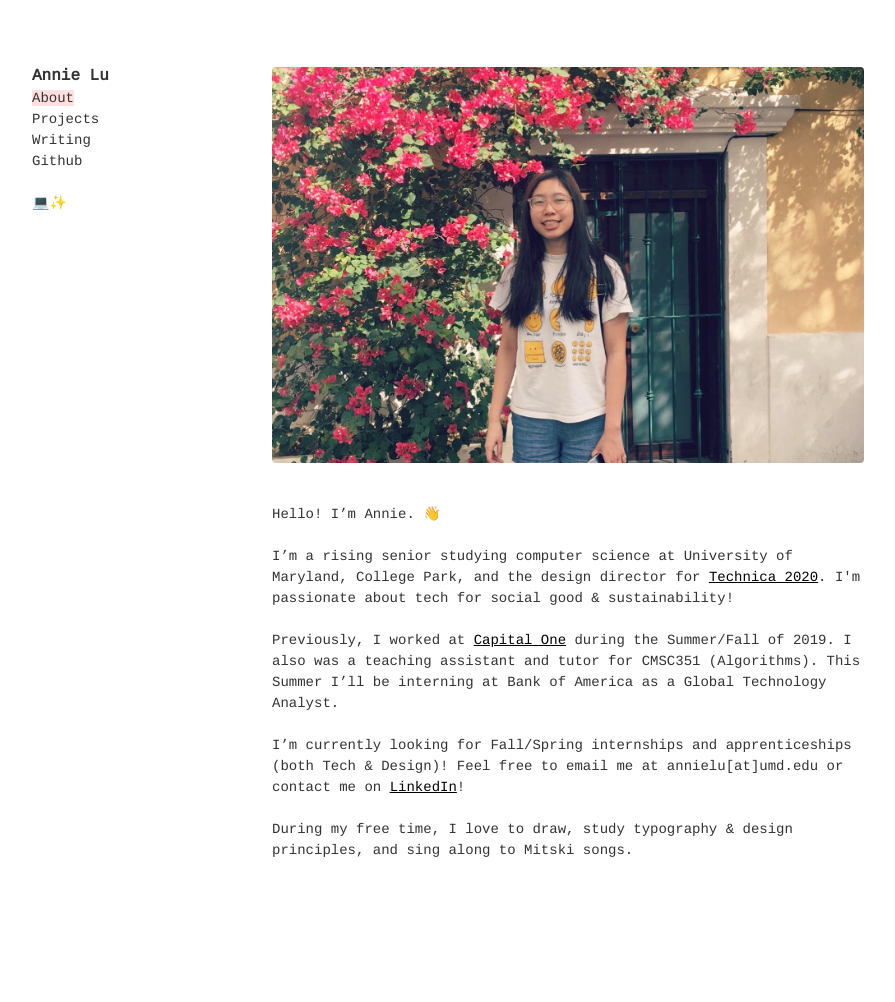
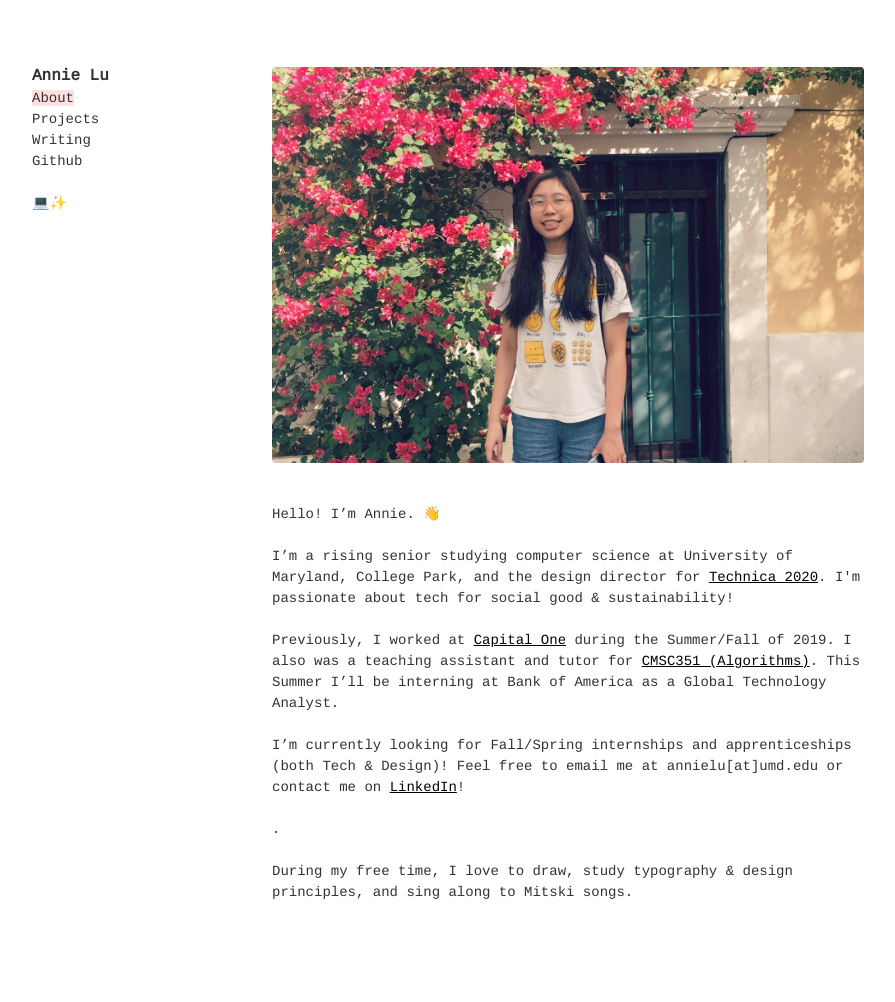
Before and after one commit to annie-lu/annie-lu.github.io, a Jekyll site: the page built from index.html, in a window 1280 px wide. Shown: the whole page, without its empty margins (96-991 px from the left). Built offline with Jekyll 4.4.1, drawn with Linux system fonts in a browser that asks for light colours; before the commit the page ends 960 px from its top, so only the background shows below that.

Commit message:
Update index.html

```diff
--- a/index.html
+++ b/index.html
@@ -13,9 +13,11 @@ title: About
 
 I’m a rising senior studying computer science at University of Maryland, College Park, and the design director for <a href="https://gotechnica.org" class="link underline black bg-animate hover-bg-washed-red">Technica 2020</a>. I'm passionate about tech for social good & sustainability!
 <br/> <br/>
-Previously, I worked at <a href="https://medium.com/capital-one-tech/capital-one-unveils-new-technology-incubator-at-the-university-of-maryland-to-foster-ai-and-machine-72daa86aad2b" class="link underline black bg-animate hover-bg-washed-red">Capital One</a> during the Summer/Fall of 2019. I also was a teaching assistant and tutor for CMSC351 (Algorithms). This Summer I’ll be interning at Bank of America as a Global Technology Analyst.
+Previously, I worked at <a href="https://medium.com/capital-one-tech/capital-one-unveils-new-technology-incubator-at-the-university-of-maryland-to-foster-ai-and-machine-72daa86aad2b" class="link underline black bg-animate hover-bg-washed-red">Capital One</a> during the Summer/Fall of 2019. I also was a teaching assistant and tutor for <a href="https://www.cs.umd.edu/class/spring2020/cmsc351/" class="link underline black bg-animate hover-bg-washed-red">CMSC351 (Algorithms)</a>. This Summer I’ll be interning at Bank of America as a Global Technology Analyst.
 <br/> <br/>
 I’m currently looking for Fall/Spring internships and apprenticeships (both Tech & Design)! Feel free to email me at annielu[at]umd.edu or contact me on <a href="https://www.linkedin.com/in/annielu2/"  class="link underline black bg-animate hover-bg-washed-red">LinkedIn</a>!
+<br/> <br/>
+      .
 <br/> <br/>
 During my free time, I love to draw, study typography & design principles, and sing along to Mitski songs.
 
```
